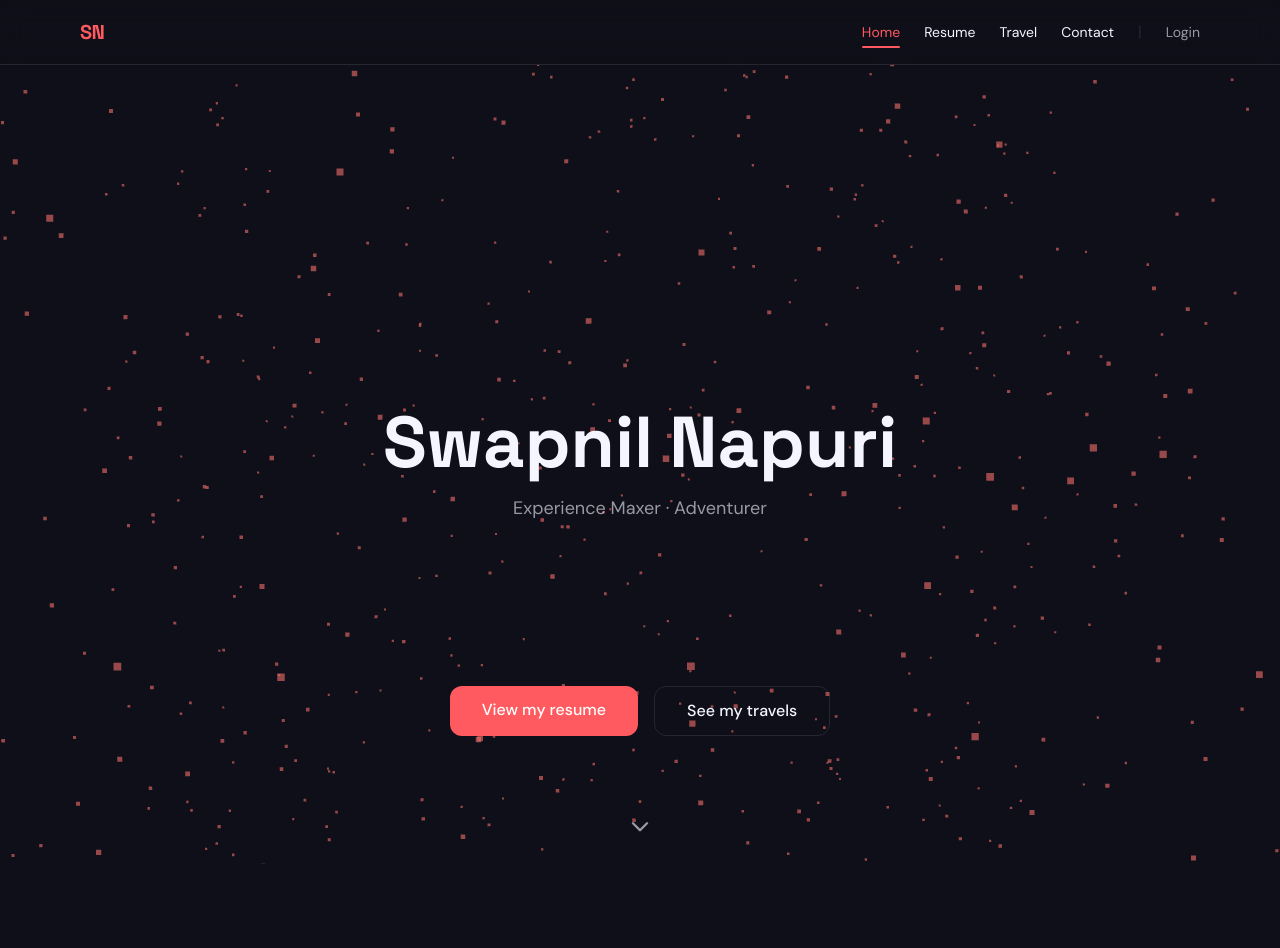
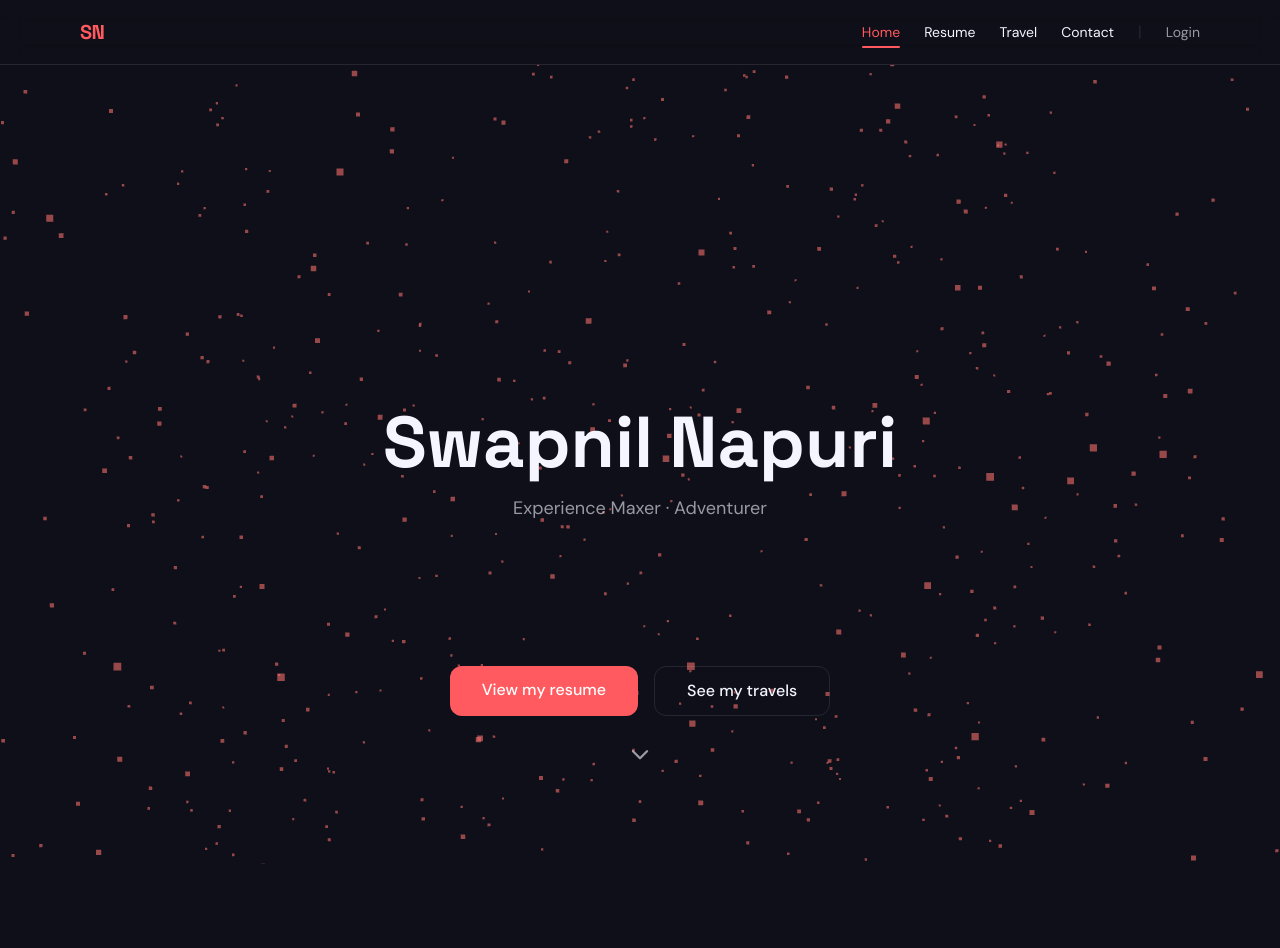
Before and after one commit to Swapnil-N/swapnil.github.io, a Next.js app: page / in a window 1280 px wide. Shown: the top 948 px of the page. Built offline with nearby package versions, Linux system fonts and the light colour scheme.

Commit message:
fix: move scroll arrow above fold, group with CTA buttons
Place the bouncing chevron directly below the CTA buttons in a
single flex column so it's always visible without scrolling.

https://claude.ai/code/session_01KLPXYdrKWLqwYreEwWZuLA

```diff
--- a/src/app/page.tsx
+++ b/src/app/page.tsx
@@ -22,29 +22,23 @@ export default function Home() {
         <AnimatedText />
 
         {/* CTA buttons in hero */}
-        <div className="absolute inset-0 z-10 flex items-end justify-center pb-32 pointer-events-none">
+        <div className="absolute inset-0 z-10 flex items-end justify-center pb-24 pointer-events-none">
           <motion.div
             initial={{ opacity: 0, y: 20 }}
             animate={{ opacity: 1, y: 0 }}
             transition={{ delay: 1, duration: 0.6 }}
-            className="flex flex-col sm:flex-row gap-4 pointer-events-auto"
+            className="flex flex-col items-center gap-6 pointer-events-auto"
           >
+            <div className="flex flex-col sm:flex-row gap-4">
               <Link href="/about" className="rounded-xl bg-primary text-white font-medium py-3 px-8 hover:opacity-90 transition-opacity text-center">
                 View my resume
               </Link>
               <Link href="/travel" className="rounded-xl border border-border text-foreground font-medium py-3 px-8 hover:border-primary hover:text-primary transition-colors text-center">
                 See my travels
               </Link>
-          </motion.div>
             </div>
 
             {/* Scroll indicator */}
-        <motion.div
-          initial={{ opacity: 0 }}
-          animate={{ opacity: 1 }}
-          transition={{ delay: 1.5, duration: 0.6 }}
-          className="absolute bottom-6 left-1/2 -translate-x-1/2 z-10"
-        >
             <motion.svg
               width="28"
               height="28"
@@ -54,13 +48,14 @@ export default function Home() {
               strokeWidth="2"
               strokeLinecap="round"
               strokeLinejoin="round"
-            className="text-muted"
+              className="text-muted pointer-events-none"
               animate={{ y: [0, 8, 0] }}
               transition={{ duration: 1.5, repeat: Infinity, ease: 'easeInOut' }}
             >
               <path d="M6 9l6 6 6-6" />
             </motion.svg>
           </motion.div>
+        </div>
       </section>
 
       {/* Currently section */}
```
Lines whose indentation alone changed are shown as unchanged.
